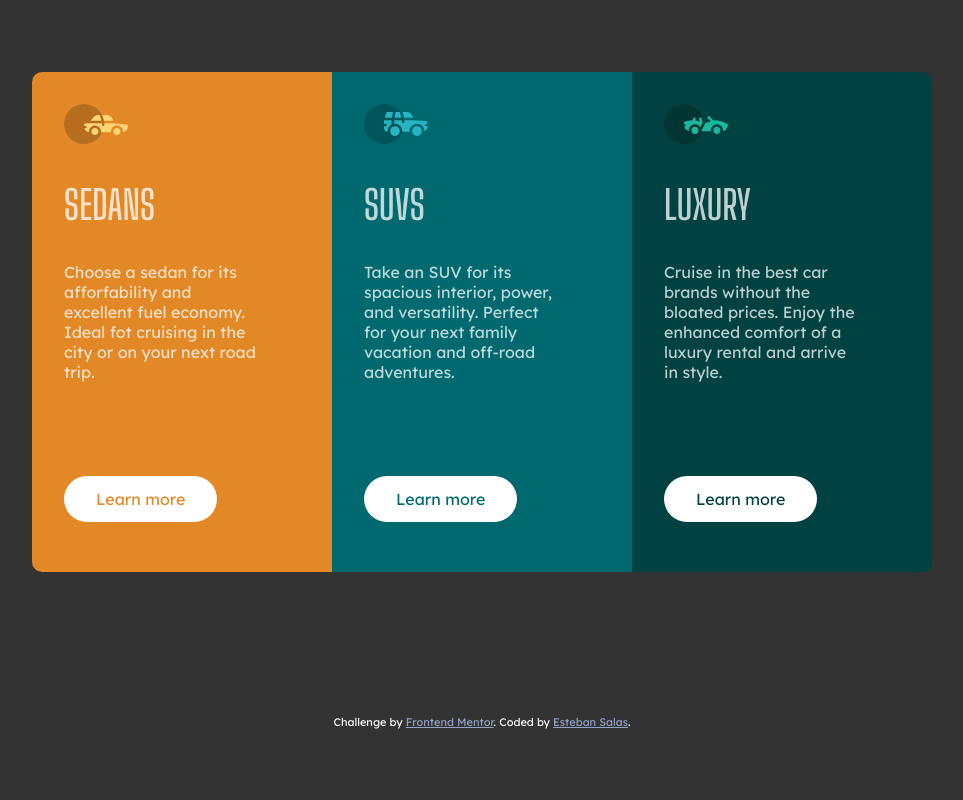
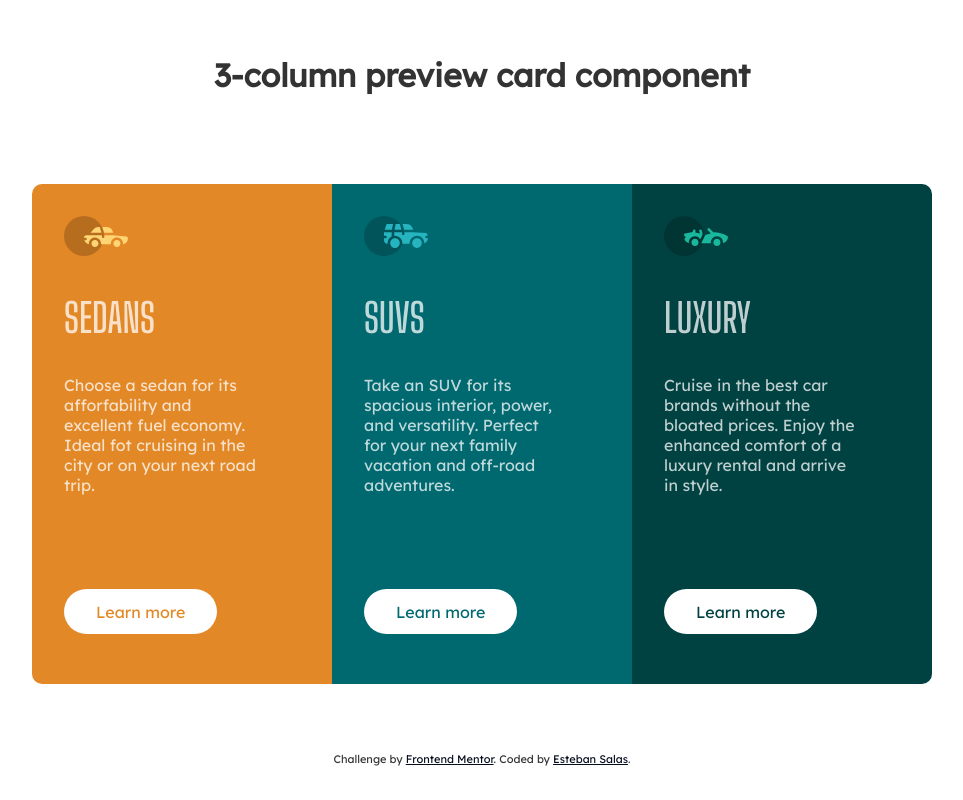
Before and after one commit to Geo0510/3-column-preview-card, a plain HTML site: page index.html in a window 1280 px wide. Shown: the whole page, without its empty margins (158-1121 px from the left). Drawn offline with Linux system fonts and the light colour scheme.

Commit message:
update index and styles

```diff
--- a/css/styles.css
+++ b/css/styles.css
@@ -3,7 +3,7 @@
 }
 
 body {
-  background-color: #333;
+  background-color: #fff;
   text-align: center;
   margin: 0;
   font-weight: 400;
@@ -11,7 +11,7 @@ body {
   min-height: 100vh;
   display: grid;
   place-items: center;
-  color: #fff;
+  color: #333;
 }
 
 .column_title {
@@ -82,7 +82,7 @@ body {
   text-align: center;
 }
 .attribution a {
-  color: hsl(222, 32%, 68%);
+  color: hsl(222, 68%, 7%);
 }
 
 @media (max-width: 600px) {
--- a/index.html
+++ b/index.html
@@ -20,6 +20,9 @@
     <title>Frontend Mentor | 3-column preview card component</title>
   </head>
   <body>
+    <header>
+      <h1>3-column preview card component</h1>
+    </header>
     <main class="columns">
       <article class="column column_color-orange">
         <img
```
